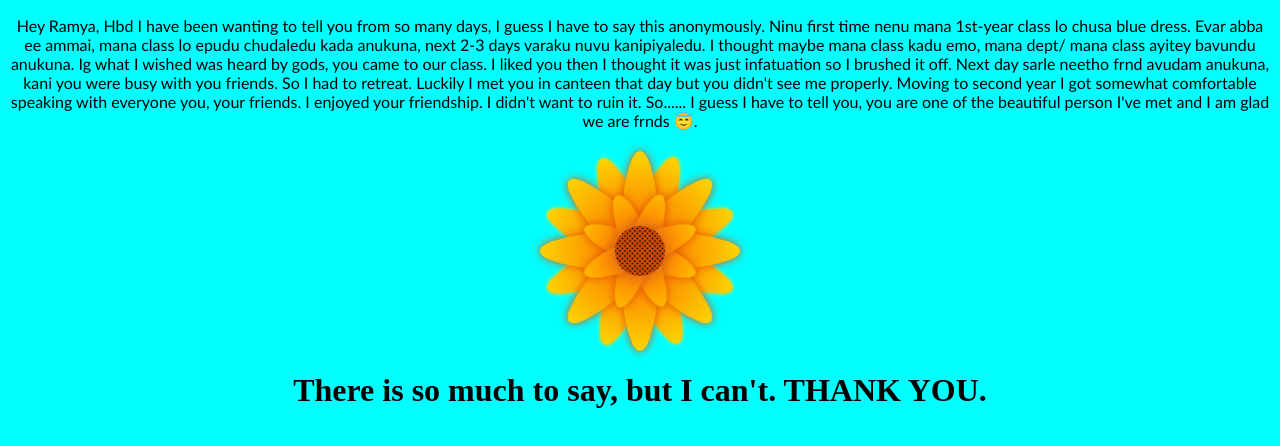
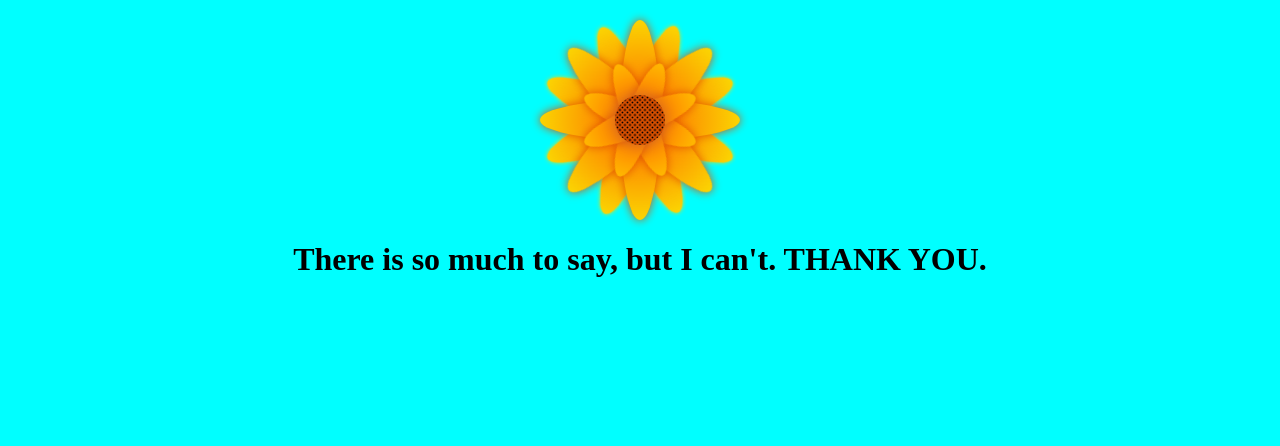
Before and after one commit to ayocheese/just, a plain HTML site: page index.html in a window 1280 px wide. Drawn offline with Linux system fonts and the light colour scheme.

Commit message:
Update index.html

```diff
--- a/index.html
+++ b/index.html
@@ -134,19 +134,6 @@
         justify-content: center;
       "
     >
-      Hey Ramya, Hbd I have been wanting to tell you from so many days, I guess
-      I have to say this anonymously. Ninu first time nenu mana 1st-year class
-      lo chusa blue dress. Evar abba ee ammai, mana class lo epudu chudaledu
-      kada anukuna, next 2-3 days varaku nuvu kanipiyaledu. I thought maybe mana
-      class kadu emo, mana dept/ mana class ayitey bavundu anukuna. Ig what I
-      wished was heard by gods, you came to our class. I liked you then I
-      thought it was just infatuation so I brushed it off. Next day sarle neetho
-      frnd avudam anukuna, kani you were busy with you friends. So I had to
-      retreat. Luckily I met you in canteen that day but you didn't see me
-      properly. Moving to second year I got somewhat comfortable speaking with
-      everyone you, your friends. I enjoyed your friendship. I didn't want to
-      ruin it. So...... I guess I have to tell you, you are one of the beautiful
-      person I've met and I am glad we are frnds 😇.
     </p>
     <div class="flower">
       <div class="mid"></div>
```
